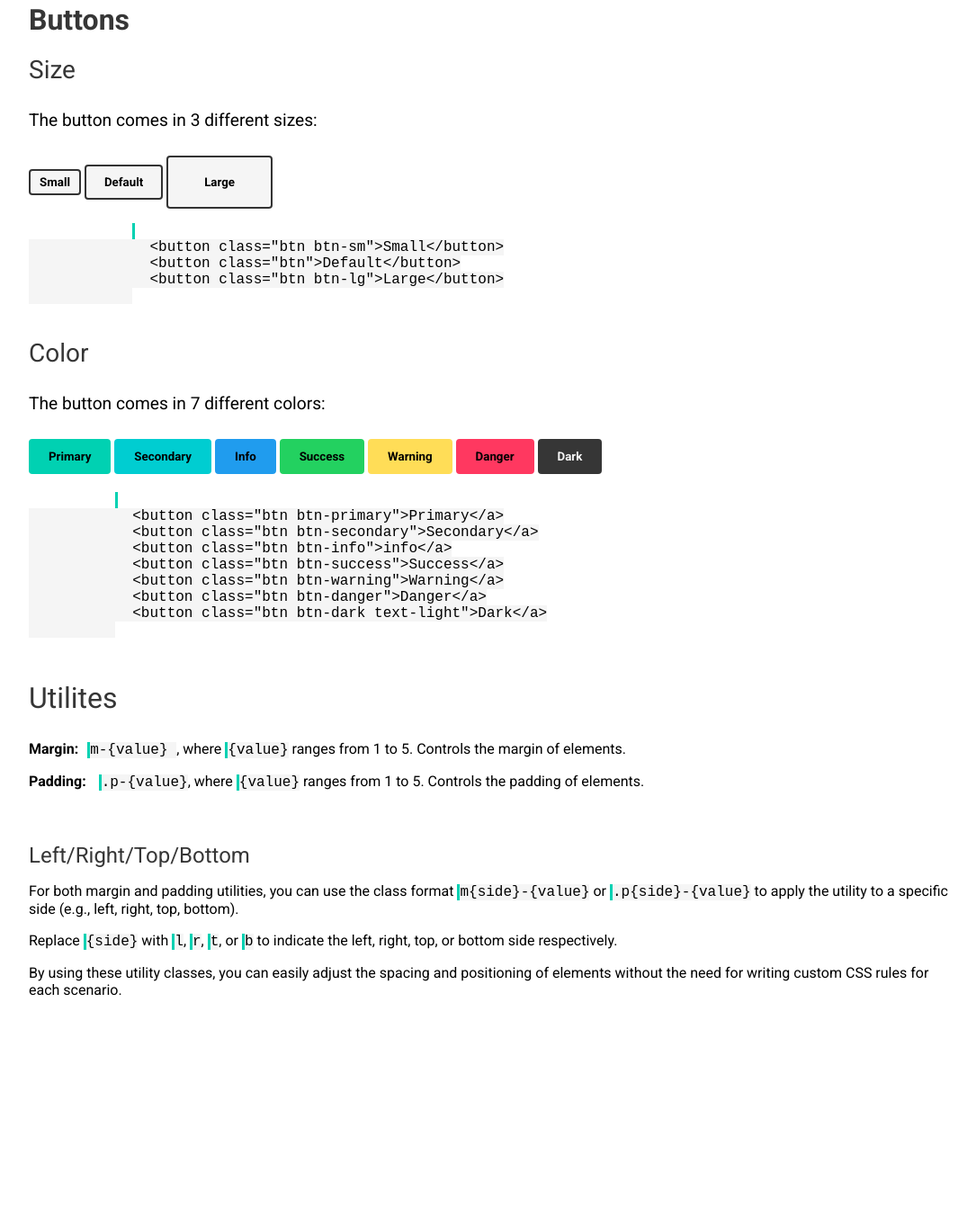
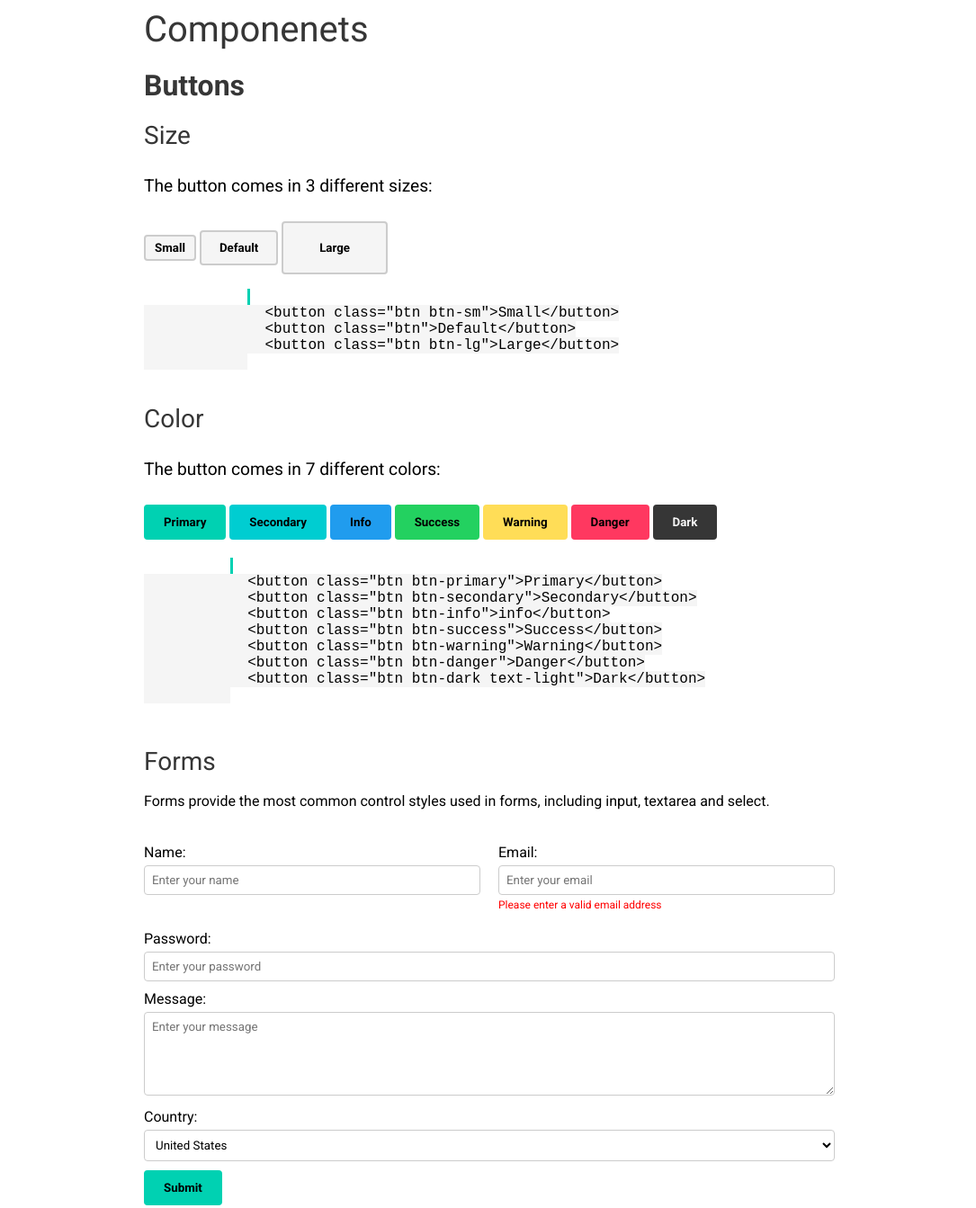
Before and after one commit to danimatuko/breeze, a website: page index.html in a window 1280 px wide. Shown: the part 2310-3653 px from the top of the page at 90% size, without its empty margins (96-1181 px from the left). Before the commit the page ends 3478 px from the top, so only its background shows below. Drawn offline with nearby package versions, Linux system fonts and the light colour scheme; files that its build step writes are made by us from their sources; a script that the page names is missing; a small style sheet from the web is missing.

Commit message:
add form component and utilty classes

```diff
--- a/index.html
+++ b/index.html
@@ -1,13 +1,12 @@
 <!DOCTYPE html>
 <html lang="en">
+
 <head>
   <meta charset="UTF-8" />
   <meta http-equiv="X-UA-Compatible" content="IE=edge" />
   <meta name="viewport" content="width=device-width, initial-scale=1.0" />
-    <link
-      rel="stylesheet"
-      href="https://cdn.jsdelivr.net/gh/highlightjs/cdn-release@11.7.0/build/styles/default.min.css"
-    />
+  <link rel="stylesheet"
+    href="https://cdn.jsdelivr.net/gh/highlightjs/cdn-release@11.7.0/build/styles/default.min.css" />
   <script src="https://cdn.jsdelivr.net/gh/highlightjs/cdn-release@11.7.0/build/highlight.min.js"></script>
 
   <link rel="stylesheet" href="/dist/css/main.css" />
@@ -15,7 +14,7 @@
 </head>
 
 <body>
-    <div class="container">
+  <div class="container-md pt-5 pb-5">
     <!-- Grid -->
     <section class="mb-3">
       <h1 class="mb-2 font-xxl">Layout</h1>
@@ -179,23 +178,64 @@
       </div>
       <pre>
           <code class="html">
-            &lt;button class="btn btn-primary"&gt;Primary&lt;/a&gt;
-            &lt;button class="btn btn-secondary"&gt;Secondary&lt;/a&gt;
-            &lt;button class="btn btn-info"&gt;info&lt;/a&gt;
-            &lt;button class="btn btn-success"&gt;Success&lt;/a&gt;
-            &lt;button class="btn btn-warning"&gt;Warning&lt;/a&gt;
-            &lt;button class="btn btn-danger"&gt;Danger&lt;/a&gt;
-            &lt;button class="btn btn-dark text-light"&gt;Dark&lt;/a&gt;
+            &lt;button class="btn btn-primary"&gt;Primary&lt;/button&gt;
+            &lt;button class="btn btn-secondary"&gt;Secondary&lt;/button&gt;
+            &lt;button class="btn btn-info"&gt;info&lt;/button&gt;
+            &lt;button class="btn btn-success"&gt;Success&lt;/button&gt;
+            &lt;button class="btn btn-warning"&gt;Warning&lt;/button&gt;
+            &lt;button class="btn btn-danger"&gt;Danger&lt;/button&gt;
+            &lt;button class="btn btn-dark text-light"&gt;Dark&lt;/button&gt;
           </code>
          </pre>
     </section>
+    <!-- Forms -->
+    <section class="mb-5">
+      <div class="mb-2 m-auto">
+        <h3 class="mb-1">Forms</h3>
+        <p class="mb-2">
+          Forms provide the most common control styles used in forms,
+          including input, textarea and select.
+        </p>
+        <div class="form">
 
+          <div class="row justify-space-between gap-1">
+            <div class="form-control">
+              <label for="name">Name:</label>
+              <input type="text" id="name" placeholder="Enter your name">
+            </div>
+            <div class="form-control">
+              <label for="email">Email:</label>
+              <input type="email" id="email" placeholder="Enter your email">
+              <span class="error">Please enter a valid email address</span>
+            </div>
+          </div>
+
+          <div class="form-control">
+            <label for="password">Password:</label>
+            <input type="password" id="password" placeholder="Enter your password">
+          </div>
+          <div class="form-control">
+            <label for="message">Message:</label>
+            <textarea id="message" placeholder="Enter your message" rows="5"></textarea>
+          </div>
+          <div class="form-control">
+            <label for="country">Country:</label>
+            <select id="country">
+              <option value="us">United States</option>
+              <option value="ca">Canada</option>
+              <option value="uk">United Kingdom</option>
+            </select>
+          </div>
+          <button type="submit" class="btn btn-primary">Submit</button>
+        </div>
+
+    </section>
+    <!-- Utilites -->
     <section>
       <h2 class="mb-2">Utilites</h2>
       <div class="mb-5">
         <p>
-            <strong class="mr-1">Margin:</strong
-            ><code class="bg-dark">m-{value} </code>, where
+          <strong class="mr-1">Margin:</strong><code class="bg-dark">m-{value} </code>, where
           <code>{value}</code> ranges from 1 to 5. Controls the margin of
           elements.
         </p>
@@ -232,4 +272,5 @@
     </script>
   </div>
 </body>
+
 </html>
--- a/src/abstracts/_utilities.scss
+++ b/src/abstracts/_utilities.scss
@@ -7,6 +7,8 @@ $utilities: (
       3: $margin-base * 3,
       4: $margin-base * 4,
       5: $margin-base * 5,
+      "auto": auto,
+      "none": 0,
     ),
   ),
   "margin-left": (
@@ -113,3 +115,60 @@ $utilities: (
     }
   }
 }
+
+$sizing: (
+  "width": (
+    "class": "w",
+    "values": (
+      25: 25%,
+      50: 50%,
+      75: 75%,
+      100: 100%,
+    ),
+  ),
+  "height": (
+    "class": "h",
+    "values": (
+      25: 25%,
+      50: 50%,
+      75: 75%,
+      100: 100%,
+    ),
+  ),
+);
+
+@each $property, $map in $sizing {
+  $class: map-get($map, "class");
+  $values: map-get($map, "values");
+
+  @each $key, $value in $values {
+    .#{$class}-#{$key} {
+      #{$property}: $value;
+    }
+  }
+}
+
+$display: (
+  "display": (
+    "class": "d",
+    "values": (
+      "none": none,
+      "block": block,
+      "inline": inline,
+      "inline-block": inline-block,
+      "flex": flex,
+      "grid": grid,
+    ),
+  ),
+);
+
+@each $property, $map in $display {
+  $class: map-get($map, "class");
+  $values: map-get($map, "values");
+
+  @each $key, $value in $values {
+    .#{$class}-#{$key} {
+      #{$property}: $value;
+    }
+  }
+}
--- a/src/components/_button.scss
+++ b/src/components/_button.scss
@@ -5,7 +5,7 @@
   padding: 10px 20px;
   font-weight: bold;
   text-align: center;
-  border: 2px solid #333;
+  border: 2px solid #ccc;
   border-radius: 4px;
   background-color: $light;
   cursor: pointer;
--- /dev/null
+++ b/src/components/_form.scss
@@ -0,0 +1,46 @@
+// _form.scss (partial file)
+
+.form {
+  // Form control styles
+  .form-control {
+    margin-bottom: 10px;
+
+    label {
+      display: block;
+      font-weight: 400;
+      margin-bottom: 5px;
+    }
+
+    input[type="text"],
+    input[type="email"],
+    input[type="password"],
+    textarea,
+    select {
+      padding: 8px;
+      border: 1px solid #ccc;
+      border-radius: 4px;
+      width: 100%;
+
+      &:focus {
+        outline: none;
+        border-color: #333;
+        box-shadow: 0 0 5px rgba(0, 0, 0, 0.3);
+      }
+    }
+
+    textarea {
+      resize: vertical;
+    }
+  }
+
+  // // Form button styles
+  // button {
+  //   @extend %btn;
+  // }
+
+  // Form validation error styles
+  .error {
+    color: red;
+    font-size: 12px;
+  }
+}
--- /dev/null
+++ b/src/layout/_flex.scss
@@ -0,0 +1,36 @@
+$layout-values: flex-start, flex-end, center, space-between, space-around;
+
+$grid-gaps: (
+  "0": 0,
+  "1": 10px,
+  "2": 20px,
+  "3": 30px,
+  "4": 40px,
+  "5": 50px,
+);
+
+.row {
+  display: flex;
+  flex-wrap: wrap;
+
+  & > * {
+    flex: 1;
+  }
+}
+
+@each $val in $layout-values {
+  .justify-#{$val} {
+    justify-content: $val;
+  }
+}
+
+@each $key, $val in $grid-gaps {
+  .gap-#{$key} > * {
+    padding: $val;
+  }
+  // remove padding from the edges
+  .gap-#{$key} {
+    margin-left: -$val;
+    margin-right: -$val;
+  }
+}
--- a/src/main.scss
+++ b/src/main.scss
@@ -1,12 +1,17 @@
 @import "base/reset";
 @import "abstracts/functions";
 @import "abstracts/variables";
+@import "abstracts/breakpoints";
+@import "abstracts/mixins";
+@import "abstracts/utilities";
+
 @import "base/colors";
 @import "base/elements";
-@import "abstracts/breakpoints";
-@import "abstracts/mixins";
 @import "base/typography";
-@import "abstracts/utilities";
+
+@import "layout/grid";
+@import "layout/flex";
+
 @import "components/code";
 @import "components/button";
-@import "layout/grid";
+@import "components/form";
```
Lines whose indentation alone changed are shown as unchanged.
